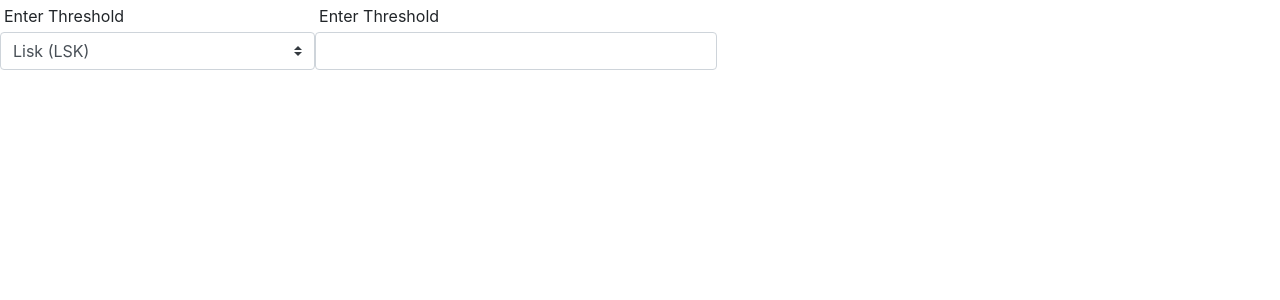
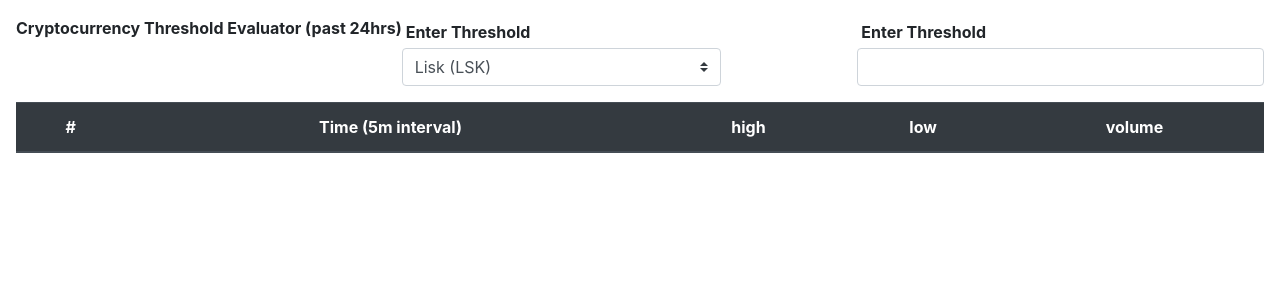
Before and after one commit to tommiii/cryptocurrency-threshold-evaluator, a React (Create React App) app: page / in a window 1280 px wide. Shown: the top 300 px of the page. Built offline with nearby package versions, Linux system fonts and the light colour scheme.

Commit message:
init table component, little bootstrap improvemts

```diff
--- a/src/components/App.js
+++ b/src/components/App.js
@@ -2,11 +2,14 @@
 import './App.css';
 import Select from './Select';
 import Input from './Input';
+import Table from './Table';
 
 function App() {
   return (
     <div className="App">
-      <div className="d-flex">
+      <div className="p-3">
+        <div className="float-left font-weight-bold">Cryptocurrency Threshold Evaluator (past 24hrs)</div>
+        <div className="d-flex justify-content-between">
           <Select
             label="Enter Threshold"
             values={[
@@ -23,6 +26,11 @@
             onChange={(value) => { console.log(value); }}
           />
         </div>
+        <Table
+          dark={true}
+          cols={['#', 'Time (5m interval)', 'high', 'low', 'volume']}
+        />
+      </div>
     </div>
   );
 }
--- a/src/components/Input.js
+++ b/src/components/Input.js
@@ -5,7 +5,7 @@
 }) => {
   return <>
     <div className="form-group">
-      {label && < div className="float-left p-1">{label}</div>}
+      {label && < div className="float-left p-1 font-weight-bold">{label}</div>}
       <input onChange={({ target: { value: newValue } }) => onChange(newValue)} type={type} className="form-control" />
     </div>
   </>;
--- a/src/components/Select.js
+++ b/src/components/Select.js
@@ -7,8 +7,8 @@
   const renderValues = _.map(values, ({ value, key }, index) => <option key={index} value={key}>{value}</option>);
   return <>
     <div className="form-group">
-      {label && < div className="float-left p-1">{label}</div>}
-      <select className='custom-select' onChange={({ target: { value } }) => onChange(value)}>
+      {label && < div className="float-left p-1 font-weight-bold">{label}</div>}
+      <select className='custom-select ' onChange={({ target: { value } }) => onChange(value)}>
         {renderValues}
       </select>
     </div>
--- /dev/null
+++ b/src/components/Table.js
@@ -0,0 +1,33 @@
+import React from 'react';
+import _ from 'lodash';
+
+const Table = ({
+  label, dark, cols,
+}) => {
+  const renderCols = () => <>
+    <thead>
+      <tr>
+        {_.map(cols, (col, index) => <th key={index} scope="col">{col}</th>)}
+      </tr>
+    </thead>
+  </>;
+
+
+  return <>
+    <div className="form-group">
+      {label && < div className="float-left p-1">{label}</div>}
+      <table className={`table${dark ? ' table-dark' : ''}`}>
+        {renderCols()}
+      </table>
+
+    </div>
+  </>;
+};
+
+export default Table;
+
+Table.defaultProps = {
+  label: null,
+  dark: false,
+  cols: [],
+};
```
Lines whose indentation alone changed are shown as unchanged.
